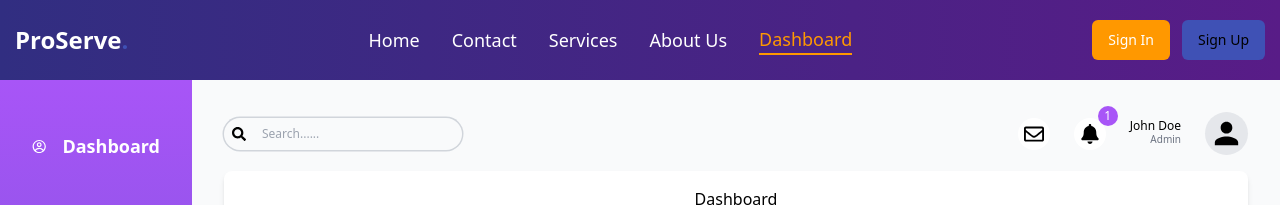
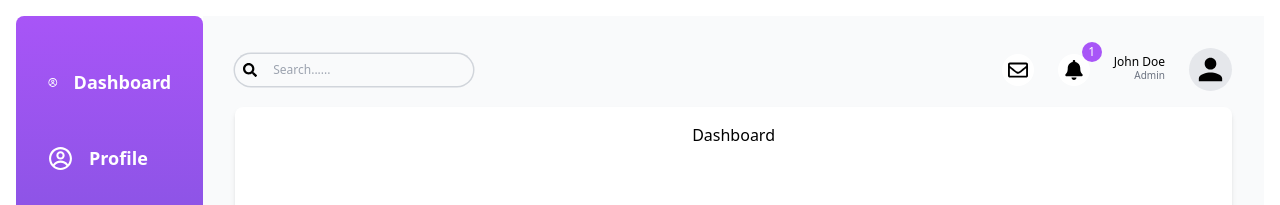
Before and after one commit to nahidraz23/proserve, a Next.js app: page /dashboard in a window 1280 px wide. Shown: the top 205 px of the page. Built offline with nearby package versions, Linux system fonts and the light colour scheme; no server answers.

Commit message:
dashboard layout updated

```diff
--- a/src/app/dashboard/layout.js
+++ b/src/app/dashboard/layout.js
@@ -1,23 +1,22 @@
-import DashboardNavbar from "@/components/DashboardNavbar";
-import Sidebar from "@/components/Sidebar";
+import DashboardNavbar from '@/components/DashboardNavbar'
+import Sidebar from '@/components/Sidebar'
 
-export default function DashboardLayout({ children }) {
+export default function DashboardLayout ({ children }) {
   return (
-    <div className="pt-20">
-      <div className="flex flex-col md:flex-row min-h-screen ">
-        <div className="w-full md:w-[18%] lg:w-[15%] shadow-lg">
+    <div className='p-4 rounded-xl'>
+      <div className='flex flex-col md:flex-row '>
+        <div className='w-full md:w-[18%] lg:w-[15%]'>
           <Sidebar />
         </div>
-
-        <main className="w-full md:w-[82%] lg:w-[85%] p-4 md:p-8 bg-gray-50 overflow-auto">
-        <div className="mb-4">
-        <DashboardNavbar />
-        </div>
-          <div className="bg-white w-full shadow-md rounded-lg p-4 ">
+        <main className='w-full md:w-[82%] lg:w-[85%] p-4 md:p-8 bg-gray-50'>
+          <div className='mb-4 '>
+            <DashboardNavbar />
+          </div>
+          <div className='bg-white w-full shadow-md rounded-lg p-4 min-h-[calc(100vh-160px)]'>
             {children}
           </div>
         </main>
       </div>
     </div>
-  );
+  )
 }
--- a/src/app/dashboard/page.jsx
+++ b/src/app/dashboard/page.jsx
@@ -59,7 +59,7 @@ const Dashboard = () => {
 
   return (
 
-    <div className="min-h-screen">
+    <div className="">
       <h1 className="text-center">Dashboard</h1>
       {/* <main className="md:p-6">
         <header className="flex flex-col md:flex-row justify-between items-center mb-6">
--- a/src/app/layout.js
+++ b/src/app/layout.js
@@ -16,7 +16,9 @@ export const metadata = {
 };
 
 export default function RootLayout({ children }) {
+
   return (
+
     <html lang="en">
       <body className={inter.variable}>
         <AuthProvider>
--- a/src/components/DashboardNavbar.jsx
+++ b/src/components/DashboardNavbar.jsx
@@ -7,7 +7,7 @@ const DashboardNavbar = () => {
   const [notificationCount, setNotificationCount] = useState(1);
 
   return (
-    <div className="flex items-center justify-between ">
+    <div className="flex items-center justify-between">
       {/* Search bar */}
       <div className="hidden md:flex items-center gap-2 text-xs rounded-full px-2 ring-[1.5px] ring-gray-300">
         <FaSearch size={14} />
--- a/src/components/HomePage/Header/Header.jsx
+++ b/src/components/HomePage/Header/Header.jsx
@@ -20,11 +20,14 @@ import { ToastAction } from "@/components/ui/toast";
 import SignInForm from "@/components/Authentication/SignIn/SignInForm";
 import SignUpForm from "@/components/Authentication/SignUp/SignUpForm";
 import useAxiosPublic from "@/hooks/useAxiosPublic";
+import { usePathname } from "next/navigation";
+import DashboardLayout from "@/app/dashboard/layout";
 
 const Header = () => {
   const { toast } = useToast();
   const axiosPublic = useAxiosPublic();
   const { user, createUser, signInUser, updateUserProfile, logOut } = useAuth();
+  const path = usePathname();
 
   const {
     register,
@@ -93,6 +96,10 @@ const Header = () => {
         console.log(err.message);
       });
   };
+
+  if(path.includes('dashboard')){
+    return DashboardLayout;
+  }
 
   return (
     <header className="py-5 bg-gradient-to-r from-indigo-900 to-purple-900 fixed z-50 w-full flex">
--- a/src/components/Shared/Footer.jsx
+++ b/src/components/Shared/Footer.jsx
@@ -1,3 +1,6 @@
+'use client'
+import DashboardLayout from "@/app/dashboard/layout";
+import { usePathname } from "next/navigation";
 import {
   FaFacebookF,
   FaInstagram,
@@ -6,6 +9,12 @@ import {
 } from "react-icons/fa";
 
 const Footer = () => {
+  const path = usePathname();
+
+  if(path.includes('dashboard')){
+    return DashboardLayout;
+  }
+
   return (
     <footer className="bg-gradient-to-r from-indigo-900 to-purple-900 text-white py-12">
       <div className="container mx-auto grid md:grid-cols-4 gap-10 text-center md:text-left w-[80%]">
--- a/src/components/Sidebar.jsx
+++ b/src/components/Sidebar.jsx
@@ -6,7 +6,7 @@ import { LiaUsersCogSolid } from "react-icons/lia";
 
 const Sidebar = () => {
   return (
-    <div className="h-full bg-gradient-to-b from-purple-500 to-primary text-white">
+    <div className="min-h-[calc(100vh-38px)] bg-gradient-to-b from-purple-500 to-primary text-white rounded-lg">
       <aside className="w-full p-5 flex flex-col gap-6 pt-10">
         <Link href="/dashboard">
           <div className="text-lg font-semibold flex items-center gap-4 transition-all duration-300 hover:bg-primary p-3 rounded-md hover:scale-105">
```
